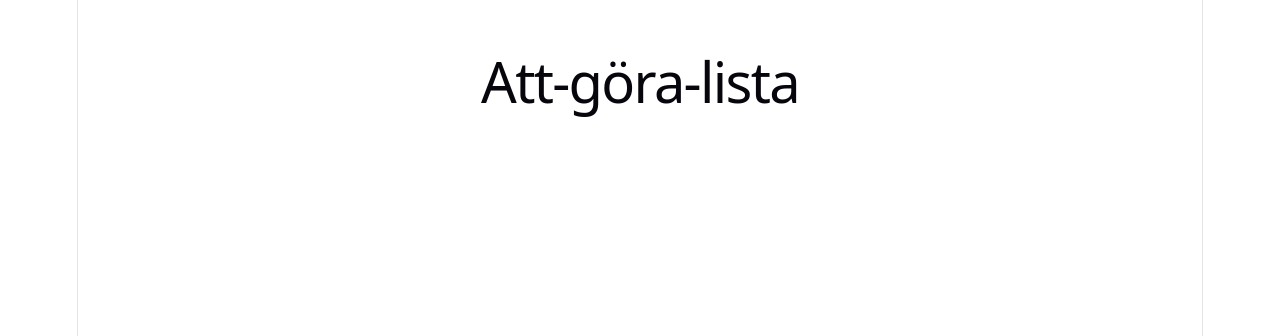
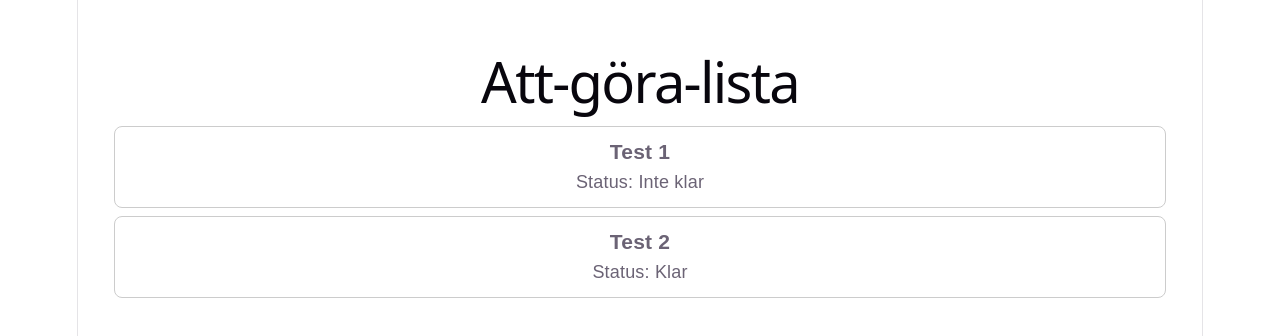
Before and after one commit to Peshro96/Labb-1---React.JS-Webbapplikation, a React (Vite) app: page / in a window 1280 px wide. Shown: the top 336 px of the page. Built offline with nearby package versions, Linux system fonts and the light colour scheme.

Commit message:
create TodoItem and TodoList components

```diff
--- a/src/App.tsx
+++ b/src/App.tsx
@@ -1,7 +1,17 @@
+import TodoList from "./components/TodoList";
+import type { Todo } from "./types/todo";
+
+// Tillfällig dummy-data tills vi kopplar på API:t i nästa steg
+const dummyTodos: Todo[] = [
+  { id: 1, title: "Test 1", done: false },
+  { id: 2, title: "Test 2", done: true },
+];
+
 export default function App() {
   return (
     <div style={{ padding: "2rem", fontFamily: "Arial, sans-serif" }}>
       <h1>Att-göra-lista</h1>
+      <TodoList todos={dummyTodos} />
     </div>
   );
 }
--- a/src/api/todos.ts
+++ b/src/api/todos.ts
@@ -1,10 +1,13 @@
-import type { Todo } from '../types/todo'
+import type { Todo } from "../types/todo";
 
+// Bas-URL för json-server. Alla API-anrop går mot denna.
 const API_URL = "http://localhost:3001/todos";
 
+// Hämtar alla todos från API:t
 export async function getTodos(): Promise<Todo[]> {
   const response = await fetch(API_URL);
 
+  // Kasta fel om svaret inte är OK (404, 500 osv)
   if (!response.ok) {
     throw new Error("Kunde inte hämta todos");
   }
--- /dev/null
+++ b/src/components/TodoItem.tsx
@@ -0,0 +1,26 @@
+import type { Todo } from "../types/todo";
+
+// Props som komponenten tar emot från TodoList
+type TodoItemProps = {
+  todo: Todo;
+};
+
+// Visar en enskild todo som ett kort
+export default function TodoItem({ todo }: TodoItemProps) {
+  return (
+    <li
+      style={{
+        border: "1px solid #ccc",
+        borderRadius: "8px",
+        padding: "12px",
+        marginBottom: "8px",
+        listStyle: "none",
+      }}
+    >
+      <h3 style={{ margin: "0 0 4px 0" }}>{todo.title}</h3>
+      <p style={{ margin: 0 }}>
+        Status: {todo.done ? "Klar" : "Inte klar"}
+      </p>
+    </li>
+  );
+}
--- /dev/null
+++ b/src/components/TodoList.tsx
@@ -0,0 +1,22 @@
+import type { Todo } from "../types/todo";
+import TodoItem from "./TodoItem";
+
+type TodoListProps = {
+  todos: Todo[];
+};
+
+// Renderar listan av todos. Visar ett meddelande om listan är tom.
+export default function TodoList({ todos }: TodoListProps) {
+  if (todos.length === 0) {
+    return <p>Inga todos att visa.</p>;
+  }
+
+  return (
+    <ul style={{ padding: 0 }}>
+      {/* map() loopar igenom arrayen, key behövs för React */}
+      {todos.map((todo) => (
+        <TodoItem key={todo.id} todo={todo} />
+      ))}
+    </ul>
+  );
+}
```
